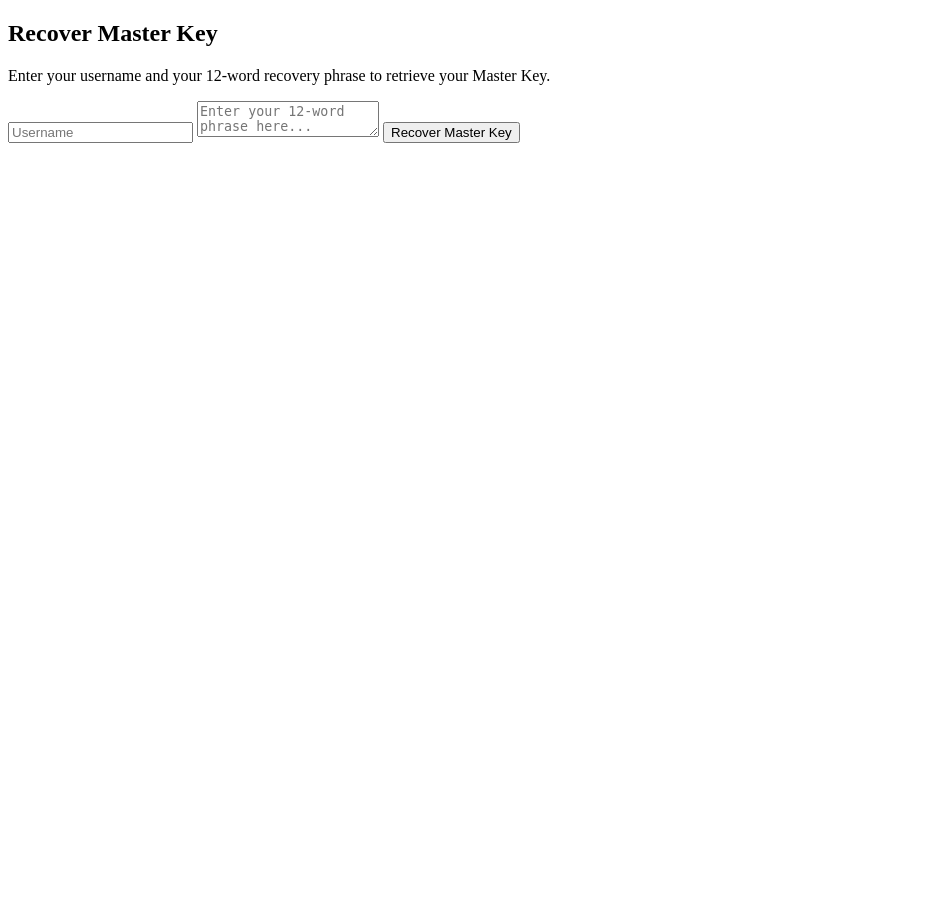
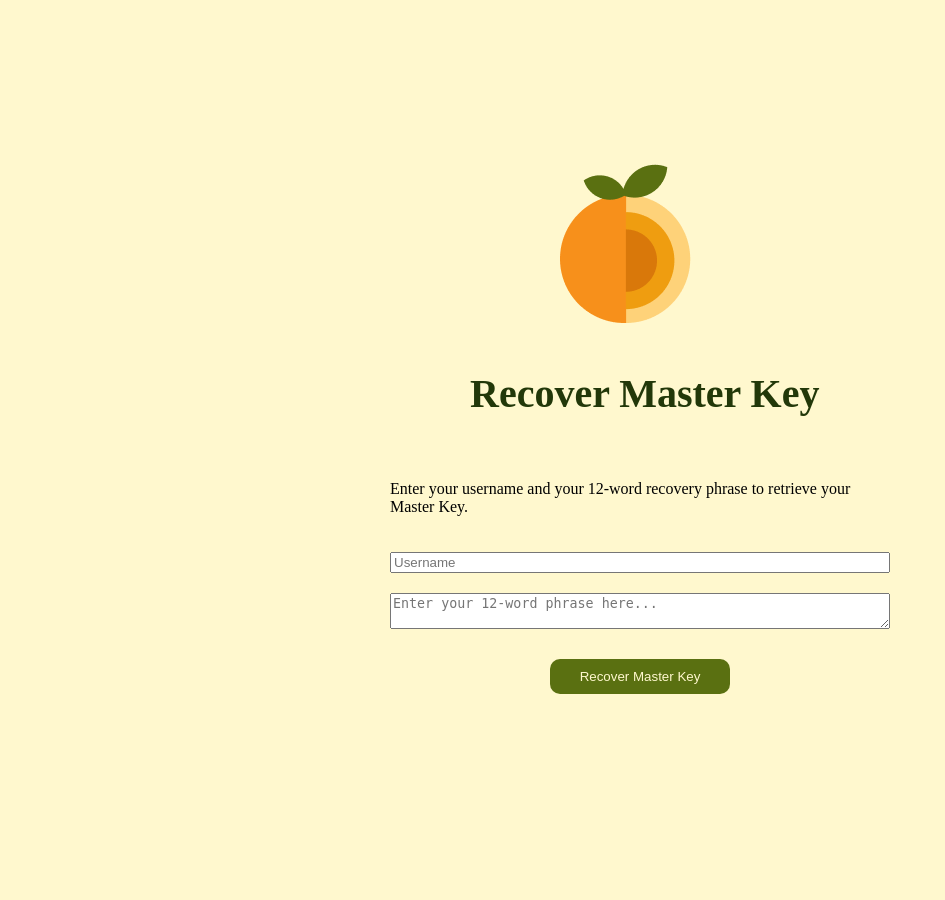
Before and after one commit to filiposzkar/Naranji-Password-Manager, a Django app: page /recover-master-key-page/ in a window 1280 px wide. Shown: the whole page, without its empty margins (0-945 px from the left). Before the commit the page ends 143 px from the top, so only its background shows below. Run offline with Django 4.2, Linux system fonts and the light colour scheme; some web fonts are replaced.

Commit message:
A4 Silver

```diff
--- a/PasswordManager/static/manager/css/recoveryStyles.css
+++ b/PasswordManager/static/manager/css/recoveryStyles.css
@@ -0,0 +1,55 @@
+@import url('https://fonts.cdnfonts.com/css/wavehaus');
+@import url('https://fonts.cdnfonts.com/css/chiffonepersonaluse');
+
+
+html, body {
+  margin: 0;
+  padding: 0;
+  width: 100%;
+  min-height: 100vh;
+  background-color: #FFF8CE;
+}
+
+.recovery-container {
+  padding: 20px;
+  max-width: 500px;
+  margin: 0 auto;
+  display: grid;
+  gap: 20px;
+  margin-top: 100px;
+}
+
+#recover-btn {
+  background-color: #5A7011;
+  color: #FFF8CE;
+  border-radius: 10px;
+  border: none;
+  width: 180px;
+  height: 35px;
+  cursor: pointer;
+  margin-top: 10px;
+}
+
+#recover-btn:hover {
+  background-color: #223809;
+  color: #FFF8CE;
+}
+
+.recovery-container {
+  background-color: #FFF8CE;
+}
+
+#NaranjiLogo {
+  margin-left: 170px;
+}
+
+h1 {
+  margin-left: 80px;
+  font-family: 'ChiffonePersonalUse', serif;
+  font-size: 40px;
+  color:#223809;
+}
+
+#recover-btn {
+  margin-left: 160px;
+}
--- a/PasswordManager/templates/manager/index.html
+++ b/PasswordManager/templates/manager/index.html
@@ -115,10 +115,8 @@
 
                         <div class="edit-and-delete">
                             <button id="save-button">Save</button>
-                            {% if user.is_superuser or user.role.name == "Admin" %}
-                                <button id="edit-button" onclick="startEnding()">Edit</button>
-                                <button id="delete-button" onclick="deleteItem()">Delete Item</button>
-                            {% endif %}
+                            <button id="edit-button" onclick="startEnding()">Edit</button>
+                            <button id="delete-button" onclick="deleteItem()">Delete Item</button>
                         </div>
 
                     </div>
--- a/PasswordManager/templates/manager/login.html
+++ b/PasswordManager/templates/manager/login.html
@@ -36,12 +36,11 @@
                 </div>
                 <button type="button" id="verify-mfa-button" class="login-button">Verify & Log In</button>
 
-                <a href="#" id="toggle-recovery" style="font-size: 12px; color: #555; margin-top: 10px; display: block;">Lost your phone? Use an Emergency Code</a>
                 <div id="recovery-mode" style="display: none; margin-top: 10px;">
                     <input type="text" id="recovery-code-input" maxlength="20" placeholder="XXXX-XXXX-XXXX">
                     <button type="button" id="verify-recovery-button">Verify Code</button>
                 </div>
-                <a href="/recover-master-key-page/" style="font-size: 12px; color: #d9534f; margin-top: 5px; display: block;">Forgot Master Key? Use Recovery Phrase</a>
+                <a href="/recover-master-key-page/" style="font-size: 16px; color: #e02f18; display: block; margin-left: -45px; margin-top: 20px;">Forgot Master Key? Use Recovery Phrase</a>
             </div>
         </div>
     </body>
--- a/PasswordManager/templates/manager/recovery.html
+++ b/PasswordManager/templates/manager/recovery.html
@@ -11,8 +11,9 @@
     </head>
     <body>
     <div class="recovery-container">
-        <h2>Recover Master Key</h2>
-        <p>Enter your username and your 12-word recovery phrase to retrieve your Master Key.</p>
+        <img id="NaranjiLogo" src="{% static 'manager/assets/NaranjiLogo.png' %}">
+        <h1>Recover Master Key</h1>
+        <p id="descript">Enter your username and your 12-word recovery phrase to retrieve your Master Key.</p>
 
         <input type="text" id="recovery-username" placeholder="Username">
         <textarea id="recovery-phrase" placeholder="Enter your 12-word phrase here..."></textarea>
--- a/PasswordManager/templates/manager/secretNotes.html
+++ b/PasswordManager/templates/manager/secretNotes.html
@@ -85,10 +85,8 @@
                             <a href="shareNote.html">
                                 <button id="share-note-button">Share</button>
                             </a>
-                            {% if user.is_superuser or user.role.name == "Admin" %}
-                                <button id="edit-button" onclick="startEnding()">Edit</button>
-                                <button id="delete-button" onclick="deleteItem()">Delete Item</button>
-                            {% endif %}
+                            <button id="edit-button" onclick="startEnding()">Edit</button>
+                            <button id="delete-button" onclick="deleteItem()">Delete Item</button>
                         </div>
 
                     </div>
```
Also changed, not shown: PasswordManager/admin.py (+15 -1 lines), PasswordManager/static/manager/css/loginStyles.css (+23 -0 lines).
